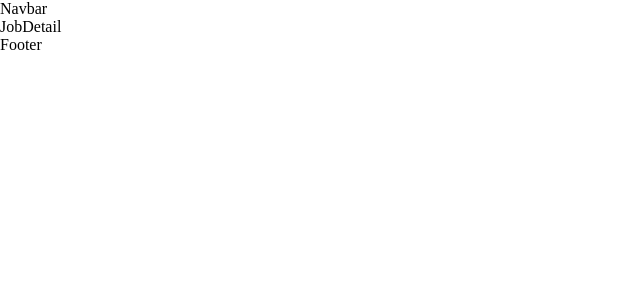
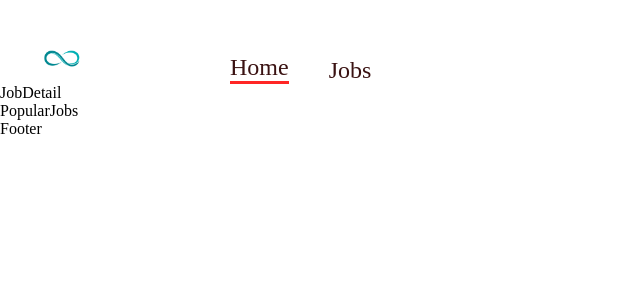
Before and after one commit to gery117/job-searching-app, a React (Create React App) app: page /job/1 in a window 1280 px wide. Shown: the top 300 px of the page, without its empty margins (0-640 px from the left). Built offline with nearby package versions, Linux system fonts and the light colour scheme.

Commit message:
create navigation bar

```diff
--- a/src/App.js
+++ b/src/App.js
@@ -6,6 +6,7 @@
 import Home from './pages/Home'
 import JobDetail from './pages/JobDetail'
 import Footer from './components/Footer'
+import PopularJobs from './components/PopularJobs'
 
 
 
@@ -17,6 +18,7 @@
                 <Route path='/' element={<Home/>}/>
                 <Route path='/job/:id' element={<JobDetail/>}/>
             </Routes>
+            <PopularJobs/>
             <Footer/>
         </Box>
     )
--- a/src/components/Navbar.js
+++ b/src/components/Navbar.js
@@ -1,8 +1,45 @@
 import React from 'react'
+import { Link } from 'react-router-dom'
+import { Stack } from '@mui/material'
+
+import logo from '../assets/logo.png'
 
 const Navbar = () => {
   return (
-    <div>Navbar</div>
+    <Stack
+      direction="row"
+      justifyContent="space-around"
+      sx={{gap:{sm: '122px', xs: '40px'},
+        mt:{sm: '32px', xs:'20px'},
+        justifyContent: 'none'}}
+      px="20px"
+    >
+      <Link to="/">
+        <img src={logo} alt="logo" style={{
+          width:"48px", height: "48px", margin: "0 20px"
+        }}
+        />
+      </Link>
+      <Stack
+        direction="row"
+        gap="40px"
+        fontSize="24px"
+        alignItems="flex-end"
+      >
+        <Link to="/" style={{
+          textDecoration: 'none',
+          color: '#3A1212',
+          borderBottom: '3px solid #FF2625 '}}
+          >
+            Home
+        </Link>
+        <a href="#jobs" style={{
+          textDecoration: 'none', color:"#3A1212"
+        }}>
+          Jobs
+        </a>
+      </Stack>
+    </Stack>
   )
 }
 
--- /dev/null
+++ b/src/components/PopularJobs.js
@@ -0,0 +1,9 @@
+import React from 'react'
+
+const PopularJobs = () => {
+  return (
+    <div>PopularJobs</div>
+  )
+}
+
+export default PopularJobs
--- a/src/index.css
+++ b/src/index.css
@@ -4,10 +4,10 @@
     box-sizing: border-box;
 }
 
-a {
+/* a {
     text-decoration: none;
     color: black;
-}
+} */
 
 ::-webkit-scrollbar {
     width: 0px;
```
Also changed, not shown: src/assets/logo.png (added).
